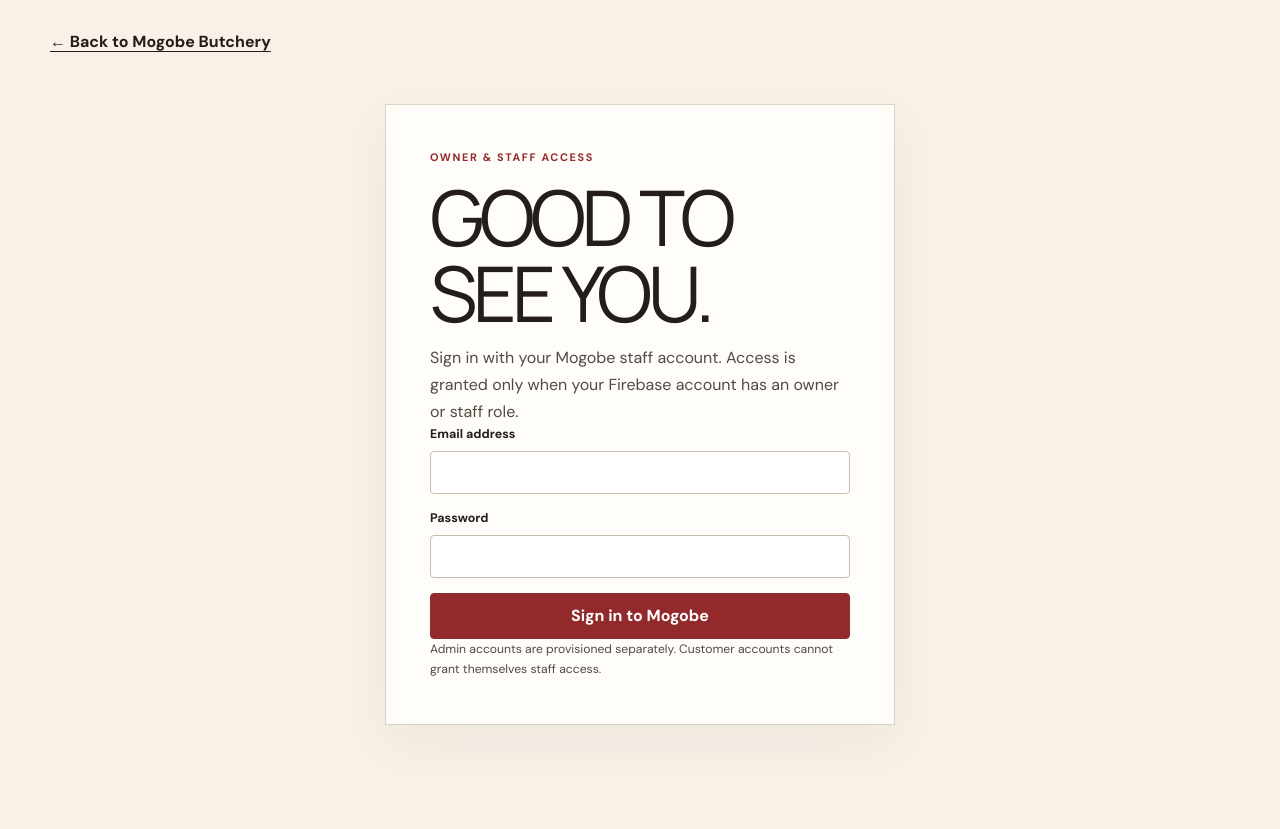
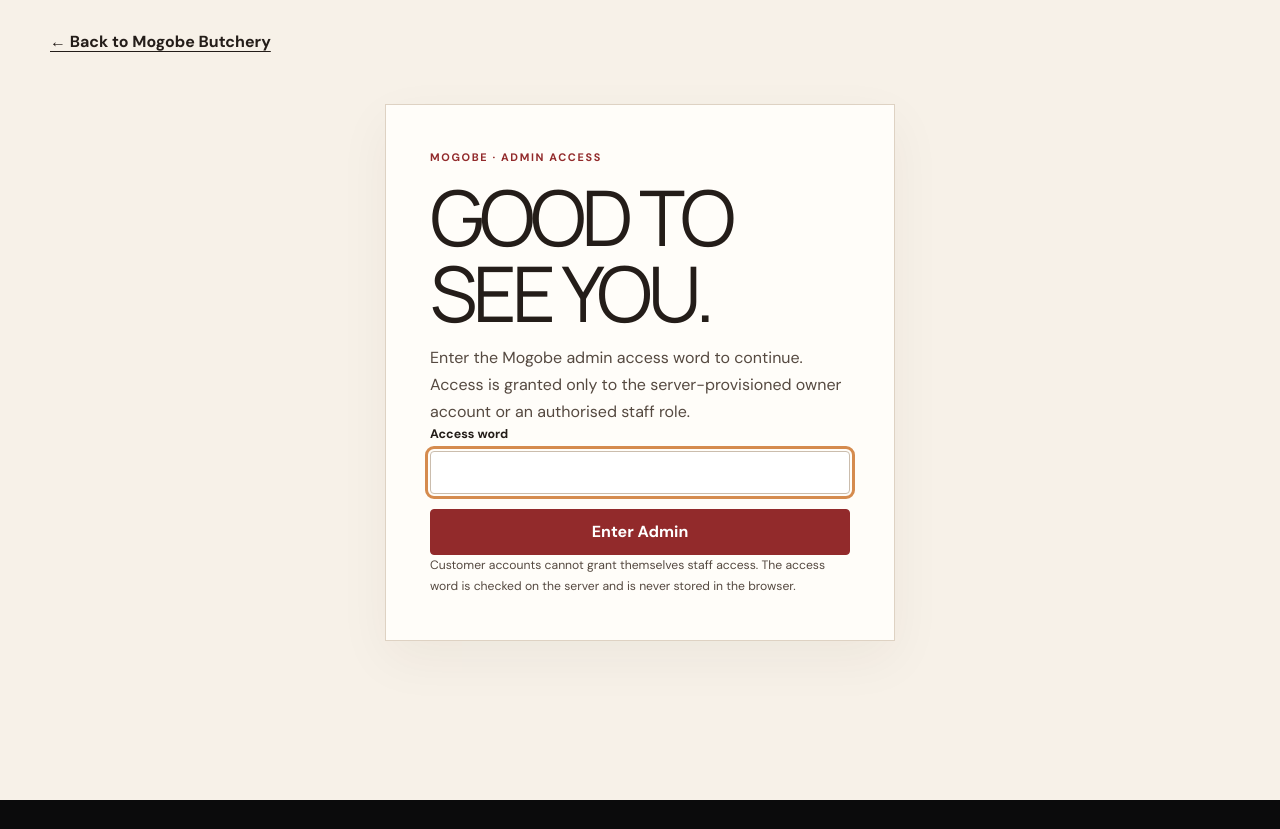
Before and after one commit to gatshaayanda/mogobe, a Next.js app: page /admin in a window 1280 px wide. After the commit the page ends 800 px from the top, so only its background shows below. Built offline with nearby package versions, Linux system fonts and the light colour scheme; no server answers; what @uploadthing/react would draw is missing.

Commit message:
feat: switch Mogobe admin to secure one-word access

```diff
--- a/src/app/admin/admin-gate.tsx
+++ b/src/app/admin/admin-gate.tsx
@@ -1,8 +1,8 @@
 "use client";
 
-import { onAuthStateChanged, signInWithEmailAndPassword, signOut, type User } from "firebase/auth";
+import { onAuthStateChanged, signInWithCustomToken, signOut, type User } from "firebase/auth";
 import Link from "next/link";
-import { doc, onSnapshot } from "firebase/firestore";
+import { doc, getDoc, onSnapshot } from "firebase/firestore";
 import { useEffect, useState } from "react";
 import { auth, db, hasFirebaseWebConfig } from "@/lib/firebase/client";
 
@@ -24,8 +24,7 @@
   const [checking, setChecking] = useState(true);
   const [authorized, setAuthorized] = useState(false);
   const [accessError, setAccessError] = useState("");
-  const [email, setEmail] = useState("");
-  const [password, setPassword] = useState("");
+  const [accessWord, setAccessWord] = useState("");
   const [busy, setBusy] = useState(false);
 
   useEffect(() => {
@@ -64,8 +63,21 @@
       return;
     }
     try {
-      await signInWithEmailAndPassword(auth, email.trim(), password);
-      setPassword("");
+      const response = await fetch("/api/operations-login", {
+        method: "POST",
+        headers: { "content-type": "application/json" },
+        cache: "no-store",
+        body: JSON.stringify({ word: accessWord }),
+      });
+      const payload = await response.json() as { token?: string; error?: string };
+      if (!response.ok || !payload.token) throw new Error(payload.error ?? "Access denied. Check the access word and try again.");
+      const credential = await signInWithCustomToken(auth, payload.token);
+      const role = await getDoc(doc(db, "admins", credential.user.uid));
+      if (!role.exists() || !["owner", "staff"].includes(String(role.data().role).toLowerCase())) {
+        await signOut(auth);
+        throw new Error("This access account is not authorised for Mogobe Admin.");
+      }
+      setAccessWord("");
     } catch (error) {
       setAccessError(friendlyError(error));
     } finally {
@@ -76,5 +88,5 @@
   if (checking) return <main className="mogobeAdmin"><div className="mogobeAdminShell"><p role="status">Checking Mogobe admin access…</p></div></main>;
   if (user && authorized) return <div className="mogobeAdminAuthorized"><div className="mogobeAdminAccount"><span><strong>Mogobe Admin</strong><small>{user.email ?? "Authorised staff"}</small></span><button type="button" onClick={() => void signOut(auth)}>Sign out</button></div>{children}</div>;
 
-  return <main className="mogobeAdmin"><div className="mogobeAdminShell"><Link className="mogobeAdminBack" href="/">← Back to Mogobe Butchery</Link><section className="mogobeAdminLogin"><span className="mogobeAdminEyebrow">OWNER & STAFF ACCESS</span><h1>Good to see you.</h1><p>Sign in with your Mogobe staff account. Access is granted only when your Firebase account has an owner or staff role.</p><form onSubmit={signIn}><label>Email address<input type="email" autoComplete="username" required value={email} onChange={event=>setEmail(event.target.value)} /></label><label>Password<input type="password" autoComplete="current-password" required value={password} onChange={event=>setPassword(event.target.value)} /></label><button type="submit" disabled={busy}>{busy ? "Checking access…" : "Sign in to Mogobe"}</button></form>{accessError && <p role="alert" className="mogobeAdminError">{accessError}</p>}<p className="mogobeAdminHint">Admin accounts are provisioned separately. Customer accounts cannot grant themselves staff access.</p></section></div></main>;
+  return <main className="mogobeAdmin"><div className="mogobeAdminShell"><Link className="mogobeAdminBack" href="/">← Back to Mogobe Butchery</Link><section className="mogobeAdminLogin"><span className="mogobeAdminEyebrow">MOGOBE · ADMIN ACCESS</span><h1>Good to see you.</h1><p>Enter the Mogobe admin access word to continue. Access is granted only to the server-provisioned owner account or an authorised staff role.</p><form onSubmit={signIn}><label>Access word<input type="password" autoComplete="current-password" required autoFocus value={accessWord} onChange={event=>setAccessWord(event.target.value)} /></label><button type="submit" disabled={busy}>{busy ? "Checking access…" : "Enter Admin"}</button></form>{accessError && <p role="alert" className="mogobeAdminError">{accessError}</p>}<p className="mogobeAdminHint">Customer accounts cannot grant themselves staff access. The access word is checked on the server and is never stored in the browser.</p></section></div></main>;
 }
```
